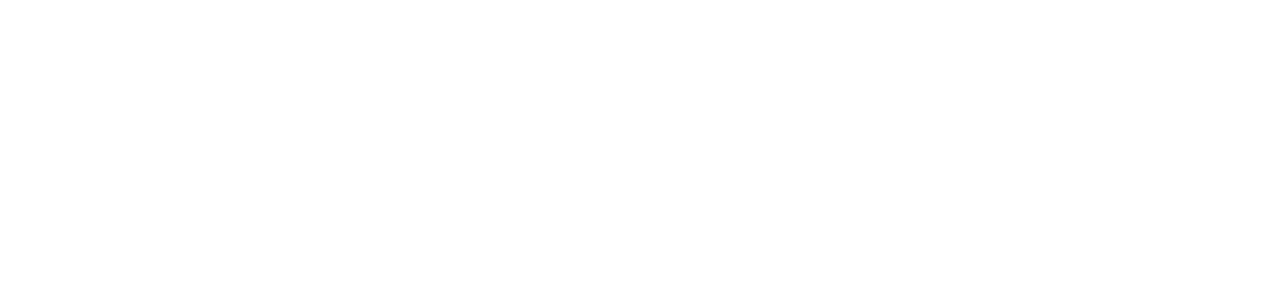
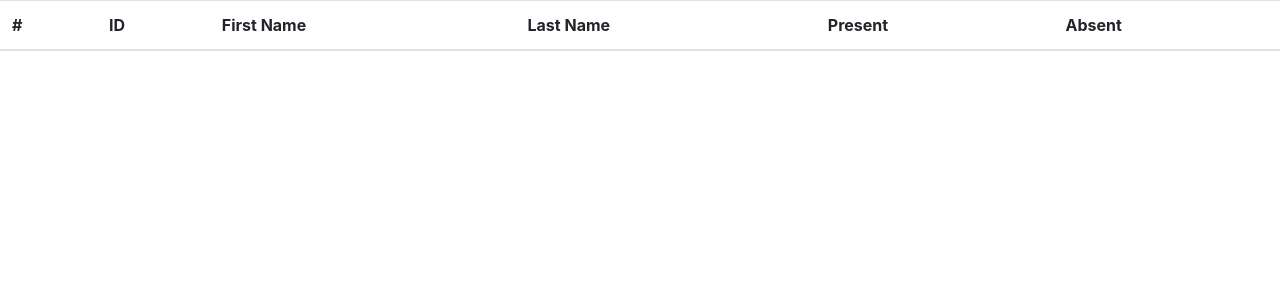
Before and after one commit to donald-langston/attendance-app, a React (Create React App) app: page /students in a window 1280 px wide. Shown: the top 300 px of the page. Built offline with nearby package versions, Linux system fonts and the light colour scheme.

Commit message:
Adding students data to table

```diff
--- a/src/components/Forms.js
+++ b/src/components/Forms.js
@@ -1,5 +1,6 @@
 import React from 'react';
 import ReactDOM from 'react-dom';
+import { useHistory } from 'react-router-dom';
 import { useSelector, useDispatch } from 'react-redux';
 import Form from 'react-bootstrap/Form';
 import Button from 'react-bootstrap/Button';
@@ -11,6 +12,7 @@
     let lastNameTarget;
 
     const dispatch = useDispatch();
+    let history = useHistory();
 
     const getFirstname = (event) => {
         firstName = event.target.value;
@@ -29,6 +31,8 @@
         dispatch({ type: "ADD_STUDENT", payload: { firstName, lastName } });
         firstNameTarget.value = "";
         lastNameTarget.value = "";
+        dispatch({type: "HIDE_MODAL"});
+        history.push("/students");
         return;
     };
 
--- a/src/components/Home.js
+++ b/src/components/Home.js
@@ -8,7 +8,10 @@
 import { useSelector, useDispatch } from 'react-redux';
 import Modal from 'react-bootstrap/Modal';
 import Button from 'react-bootstrap/Button';
+import InputGroup from 'react-bootstrap/InputGroup';
 import DisplayForm from './Forms';
+import DisplayStudents from './Students';
+
 
 function ModalDialog() {
   const dispatch = useDispatch();
@@ -18,10 +21,9 @@
   const show = useSelector(state => state.show);
   const firstName = useSelector(state => state.student.firstName);
   const lastName = useSelector(state => state.student.lastName);
-  const students = useSelector(state => state.students);
+
   console.log(firstName);
   console.log(lastName);
-  console.log(students);
 
   return (
     <>
@@ -31,13 +33,18 @@
           Add Students
         </Button>
       </Route>
+      <Route path="/students">
+          <DisplayStudents />
+      </Route>
     </Switch>
+
+
 
       <Modal centered show={show} onHide={handleClose}>
         <Modal.Header closeButton>
           <Modal.Title>Enter Student's Name</Modal.Title>
         </Modal.Header>
-        <Modal.Body><DisplayForm /></Modal.Body>
+          <Modal.Body><DisplayForm /></Modal.Body>
       </Modal>
     </>
   );
--- /dev/null
+++ b/src/components/Students.js
@@ -0,0 +1,45 @@
+import React from 'react';
+import { useSelector } from 'react-redux';
+import Table from 'react-bootstrap/Table';
+import Container from 'react-bootstrap/Container';
+import Row from 'react-bootstrap/Row';
+import Col from 'react-bootstrap/Col';
+
+function DisplayStudents() {
+const students = useSelector(state => state.students);
+let studentsHeader = <tr>
+                        <th>#</th>
+                        <th>ID</th>
+                        <th>First Name</th>
+                        <th>Last Name</th>
+                        <th>Present</th>
+                        <th>Absent</th>
+                    </tr>
+
+let studentsList = students.map((student, index) => {
+    return (
+        <tr key={student.id}>
+            <td>{index + 1}</td>
+            <td>{student.id}</td>
+            <td>{student.firstName}</td>
+            <td>{student.lastName}</td>
+            <td><input type="checkbox"></input></td>
+            <td><input type="checkbox"></input></td>
+        </tr>
+        )
+    });
+    return (
+        <div>
+            <Table striped border hover>
+                <thead>
+                    {studentsHeader}
+                </thead>
+                <tbody>
+                    {studentsList}
+                </tbody>
+            </Table>
+        </div>
+    );
+}
+
+export default DisplayStudents;
--- /dev/null
+++ b/src/generateId.js
@@ -0,0 +1,9 @@
+function generateId(firstInitial, lastInitial) {
+    let id = firstInitial + lastInitial;
+    for(let i = 0; i < 6; i++) {
+        id += Math.floor(Math.random() * 10);
+    }
+    return id;
+}
+
+export default generateId;
--- a/src/reducer.js
+++ b/src/reducer.js
@@ -1,10 +1,13 @@
+import generatId from './generateId';
 const initialState = {
     students: [],
     student: {
         firstName: "",
-        lastName: ""
+        lastName: "",
+        id: null
     },
     show: false
+
 }
 
 function AttendanceApp(state = initialState, action) {
@@ -15,7 +18,8 @@
                 ...state,
                 student: {
                     firstName: action.payload.firstName,
-                    lastName: action.payload.lastName
+                    lastName: action.payload.lastName,
+                    id: generatId(action.payload.firstName[0], action.payload.lastName[0])
                 }
             }
             newState.students.push(newState.student);
```
